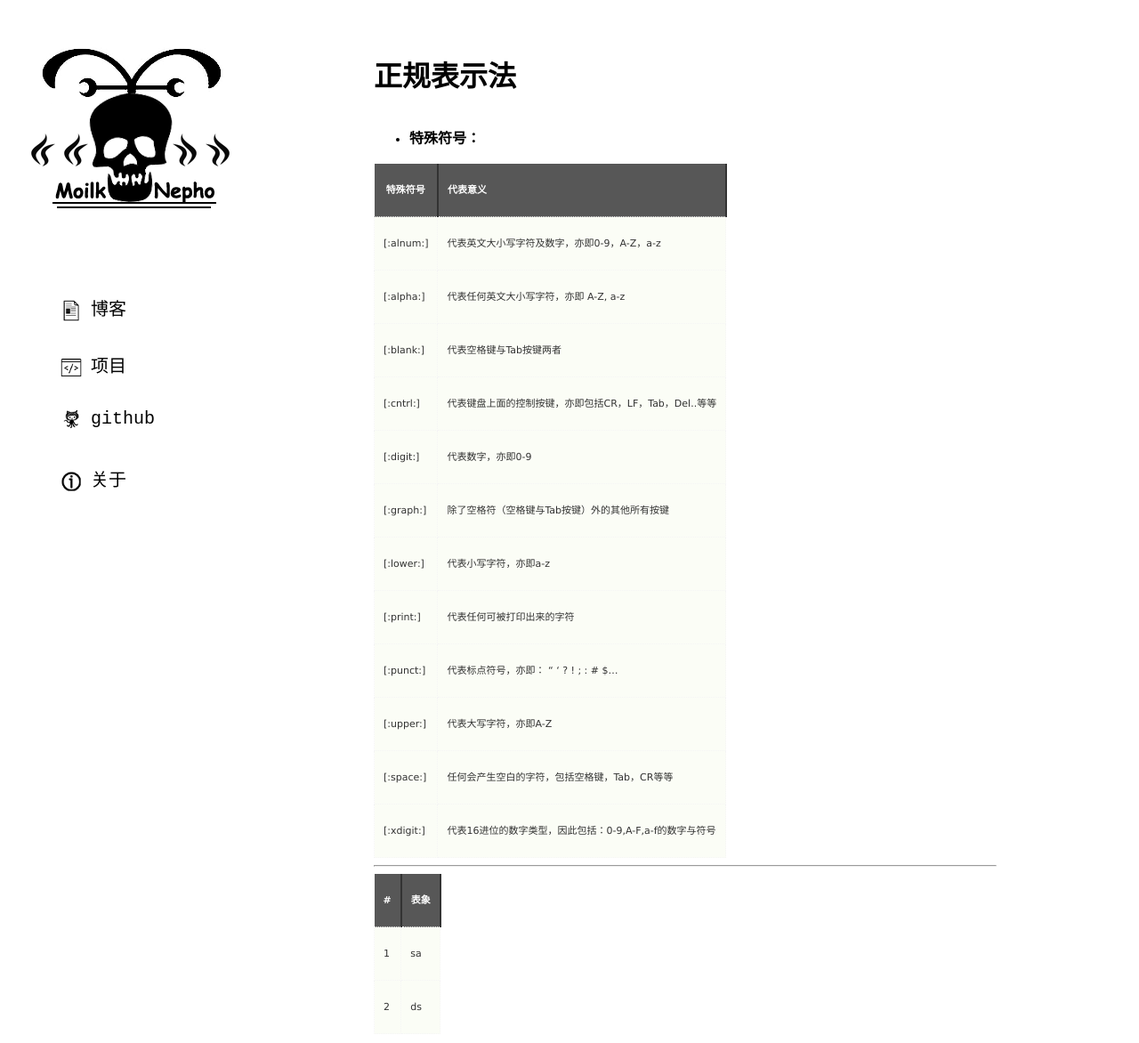
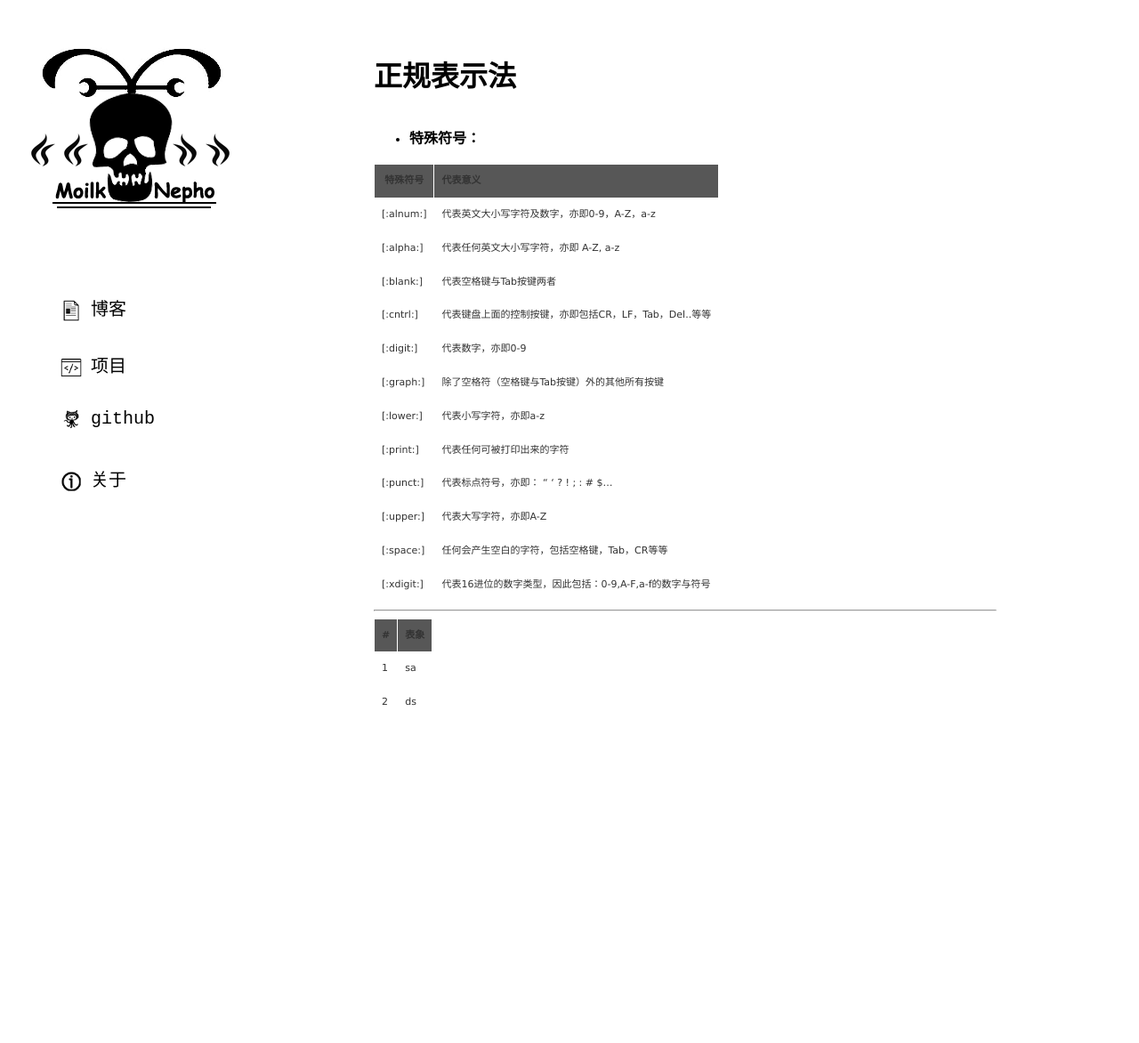
Before and after one commit to MoilkNepho/MoilkNepho.github.io, a Jekyll site: the page built from _posts/2015-11-07-正规表示法.md, in a window 1280 px wide and 1172 px high. Shown: the whole window at 89% size. Built offline with Jekyll 4.4.1, drawn with Linux system fonts in a browser that asks for light colours; nearby versions of some CDN libraries; Markdown is read by kramdown in place of the engine named in the settings; comment, search, counter and statistics services are not loaded.

Commit message:
表格样式

```diff
--- a/css/styles.css
+++ b/css/styles.css
@@ -127,110 +127,27 @@ pre {
 }
 
 table {
-	font: 11px verdana,verdana, arial;
-	margin: 0;
-	padding: 0;
+	font-family: verdana,arial,sans-serif;
+	font-size:11px;
+	color:#333333;
+	border-radius: 3px;
+	border-width: 1px;
+	border-color: #ffffff;
 	border-collapse: collapse;
-	text-align: left;
-	color: #333;
-	line-height: 19px;
 }
-
-caption {
-	font-size: 14px;
-	font-weight: bold;
-	margin-bottom: 20px;
-	text-align: left;
-	text-transform: uppercase;
+table th {
+	border-width: 1px;
+	padding: 8px;
+	border-style: solid;
+	border-color: #ffffff;
+	background-color: #575757;
 }
-
-td {
-	margin: 0;
-	padding: 20px 10px;
-	border: 1px dotted #f5f5f5;
-}
-
-
-th {
-	font-weight: normal;
-	text-transform: uppercase;
-}
-
-thead tr th {
-	background-color: #575757;
-	padding:  20px 10px;
-	color: #fff;
-	font-weight: bold;
-	border-right: 2px solid #333;
-	text-transform: uppercase;
-	text-align:center;
-}
-
-tfoot tr th, tfoot tr td {
-	background-color: transparent;
-	padding:  20px 10px;
-	color: #ccc;
-	border-top: 1px solid #ccc;
-}
-
-tbody tr th {
-	padding: 20px 10px;
-	border-bottom: 1px dotted #fafafa;
-}
-
-tr {
-	background-color: #FBFDF6;
-}
-tr.odd {
-	background-color: #EDF7DC;
-}
-
-tr:hover {
-}
-
-tr:hover td, tr:hover td a, tr:hover th a {
-	color: #a10000;
-}
-
-td:hover {
-}
-
-tr:hover th a:hover {
-	background-color: #F7FBEF;
-	border-bottom: 2px solid #86C200;
-}
-
-table a {
-	color: #608117;
-	background-image: none;
-	text-decoration: none;
-	border-bottom: 1px dotted #8A8F95;
-	padding: 2px;
-	padding-right: 12px; background: transparent url(http://www.alvit.de/vf/csstablegallery/link.gif) no-repeat 100% 50%;
-}
-
-table a:hover {
-	color: #BBC4CD;
-	background-image: none;
-	text-decoration: none;
-	border-bottom: 3px solid #333;
-	padding: 2px;
-	padding-right: 12px; color: #A2A2A2; background: transparent url(http://www.alvit.de/vf/csstablegallery/link.gif) no-repeat 100% 50%;
-}
-
-table a:visited {
-	text-decoration: none;
-	border-bottom: 1px dotted #333;
-	text-decoration: none;
-	padding-right: 12px; color: #A2A2A2; background: transparent url(http://www.alvit.de/vf/csstablegallery/visitedLink.gif) no-repeat 100% 50%;
-}
-
-table a:visited:hover {
-	background-image: none;
-	text-decoration: none;
-	border-bottom: 3px solid #333;
-	padding: 2px;
-	padding-right: 12px; color: #A2A2A2; background: transparent url(http://www.alvit.de/vf/csstablegallery/visitedLink.gif) no-repeat 100% 50%;
+table td {
+	border-width: 1px;
+	padding: 8px;
+	border-style: solid;
+	border-color: #ffffff;
+	background-color: #ffffff;
 }
 
 video {
```
